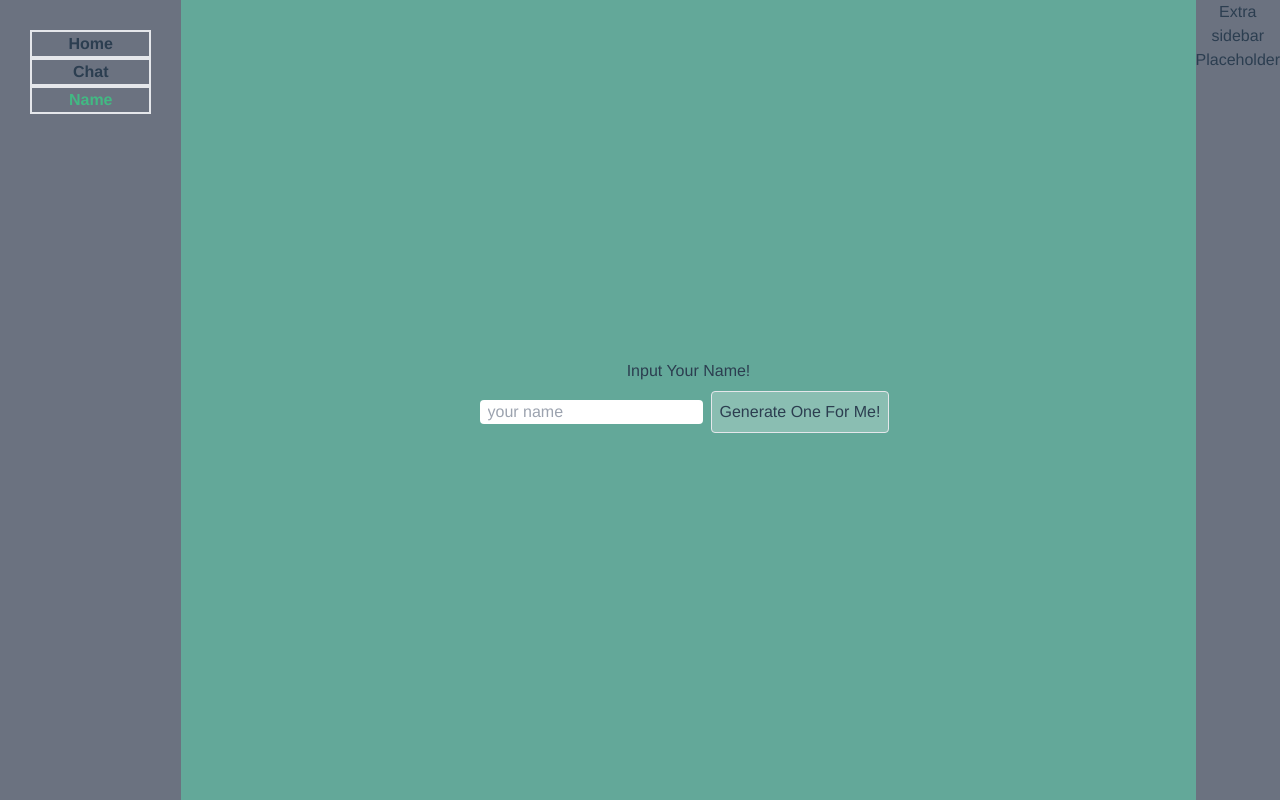
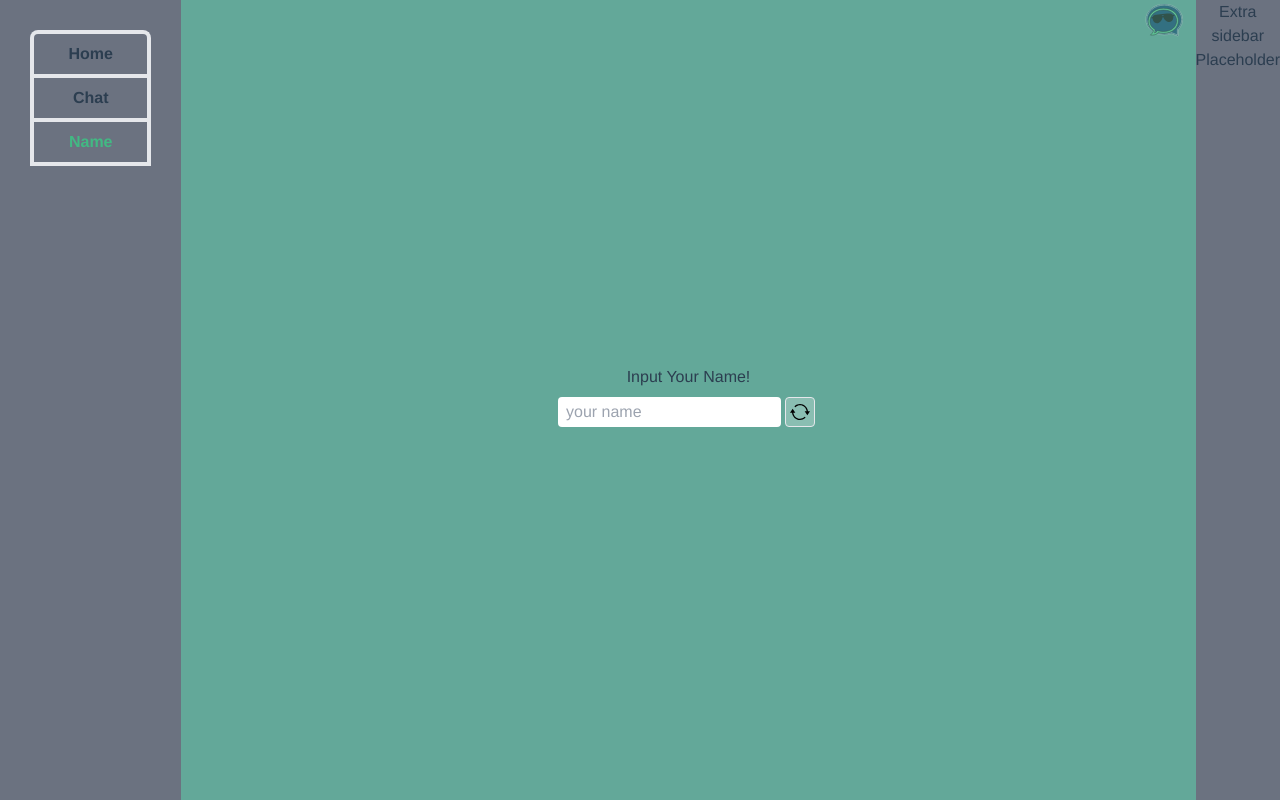
Before and after one commit to Psyconymous/Psyconymous-App, a Vue app in the folder frontend/: page /name in a window 1280 px wide. Built offline with nearby package versions, Linux system fonts and the light colour scheme.

Commit message:
improved ui for name reg and added logo

```diff
--- a/frontend/src/App.vue
+++ b/frontend/src/App.vue
@@ -1,9 +1,9 @@
 <template>
-  <div class="h-full flex">
+  <div class="h-screen flex">
     <div id="nav" class="w-1/6 bg-gray-500 col-span-1 sticky top-0">
-      <div class="border-2"><router-link to="/">Home</router-link></div>
-      <div class="border-2"><router-link to="/chat">Chat</router-link></div>
-      <div class="border-2">
+      <div class="border-4 border-b-0 rounded-t-lg p-2"><router-link to="/">Home</router-link></div>
+      <div class="border-4 p-2"><router-link to="/chat">Chat</router-link></div>
+      <div class="border-4 border-t-0 p-2">
         <router-link
           to="/name"
           :class="{ 'router-link-exact-active': route.name === 'Name' }"
@@ -11,7 +11,10 @@
         >
       </div>
     </div>
-    <router-view class="w-full" />
+    <div class="w-full flex flex-row-reverse">
+      <img src="./assets/logo3.svg" class="absolute opacity-50 w-[5%] h-[5%]" alt>
+      <router-view class="w-full h-full"/>
+    </div>
     <div class="w-1/12 bg-gray-500">Extra sidebar Placeholder</div>
   </div>
 </template>
--- a/frontend/src/views/ChatInterface.vue
+++ b/frontend/src/views/ChatInterface.vue
@@ -1,6 +1,6 @@
 <template>
   <div
-    class="h-screen flex flex-col overflow-y-hidden bg-emerald-500 container"
+    class="flex flex-col overflow-y-hidden bg-emerald-500 container"
   >
     <div v-if="!matched" class="pt-5 h-full flex">
       <div class="m-auto">
--- a/frontend/src/views/Landing.vue
+++ b/frontend/src/views/Landing.vue
@@ -1,7 +1,8 @@
 <template>
-  <div class="h-screen">
-    <h1 class="text-4xl">Welcome !</h1>
-    <router-link to="/chat">Chat</router-link>
+  <div class="flex flex-col align-centre bg-emerald-500">
+    <h1 class="text-4xl mt-4">Welcome to Psyconymous!</h1>
+    <img class="w-1/3 mx-auto" src="../assets/logo3.svg" />
+    <router-link to="/chat" class="border-2 mx-auto w-15 rounded-lg px-2 py-1 bg-emerald-300"><span class="font-bold">Match with a counsellor now!</span></router-link>
   </div>
 </template>
 
--- a/frontend/src/views/Name.vue
+++ b/frontend/src/views/Name.vue
@@ -1,26 +1,32 @@
 <template>
   <div
-    class="h-screen flex flex-col overflow-y-hidden bg-emerald-500 container"
+    class="flex flex-col align-start justify-center overflow-y-hidden bg-emerald-500 container"
   >
-    <div class="my-auto">
       <h1>Input Your Name!</h1>
-      <div class="">
+      <div class="flex justify-center">
         <input
-          class="my-auto mx-auto px-2 rounded"
+          class="my-2 px-2 rounded"
           @keydown.enter="registerName()"
           placeholder="your name"
           v-model="username"
           type="text"
         />
         <button
-          class="m-2 p-2 rounded border bg-emerald-300"
+          class="my-2 mx-1 p-1 rounded border bg-emerald-300"
           @click="generateName"
         >
-          Generate One For Me!
+        <svg
+            xmlns="http://www.w3.org/2000/svg" x="0px" y="0px"
+            width="20" height="20"
+            viewBox="0 0 30 30"
+            style=" fill:#000000;"
+            :class="{'refresh-start': generatingName}"
+        >
+            <path d="M 15 3 C 12.031398 3 9.3028202 4.0834384 7.2070312 5.875 A 1.0001 1.0001 0 1 0 8.5058594 7.3945312 C 10.25407 5.9000929 12.516602 5 15 5 C 20.19656 5 24.450989 8.9379267 24.951172 14 L 22 14 L 26 20 L 30 14 L 26.949219 14 C 26.437925 7.8516588 21.277839 3 15 3 z M 4 10 L 0 16 L 3.0507812 16 C 3.562075 22.148341 8.7221607 27 15 27 C 17.968602 27 20.69718 25.916562 22.792969 24.125 A 1.0001 1.0001 0 1 0 21.494141 22.605469 C 19.74593 24.099907 17.483398 25 15 25 C 9.80344 25 5.5490109 21.062074 5.0488281 16 L 8 16 L 4 10 z" />
+        </svg>
         </button>
       </div>
     </div>
-  </div>
 </template>
 <script lang="ts">
 import { ref, defineComponent } from "vue";
@@ -36,6 +42,7 @@ export default defineComponent({
       currentRoute.params.next !== undefined && currentRoute.params.next !== "";
 
     const username = ref("");
+    const generatingName = ref(false);
     const registerName = () => {
       if (username.value !== "") {
         window.localStorage.setItem("name", username.value);
@@ -55,6 +62,8 @@ export default defineComponent({
 
     // generate a random name from a random adjective and noun found in adjectivesAndNouns.json
     const generateName = () => {
+      generatingName.value = false;
+      generatingName.value = true;
       // @ronald Does the - 1 - 0 + 1 +0 even do anything???? seems kinda useless
       let random1: number = Math.floor(
         Math.random() * (adjectivesAndNames.adjectives.length - 1 - 0 + 1) + 0
@@ -66,10 +75,30 @@ export default defineComponent({
         adjectivesAndNames.adjectives[random1] +
         " " +
         adjectivesAndNames.nouns[random2];
+      setTimeout(() => generatingName.value = false, 500);
       return;
     };
 
-    return { username, registerName, generateName };
+    return { username, registerName, generateName, generatingName };
   },
 });
 </script>
+<style>
+
+@keyframes rotate {
+
+from {transform: rotate(0deg)}
+to {transform: rotate(360deg)}
+
+}
+
+.refresh-start {
+
+animation-name: rotate;
+animation-duration: 0.5s;
+animation-iteration-count: infinite;
+animation-timing-function: linear;
+animation-play-state: running;
+
+}
+</style>
```
Also changed, not shown: frontend/src/assets/logo3.svg (added).
